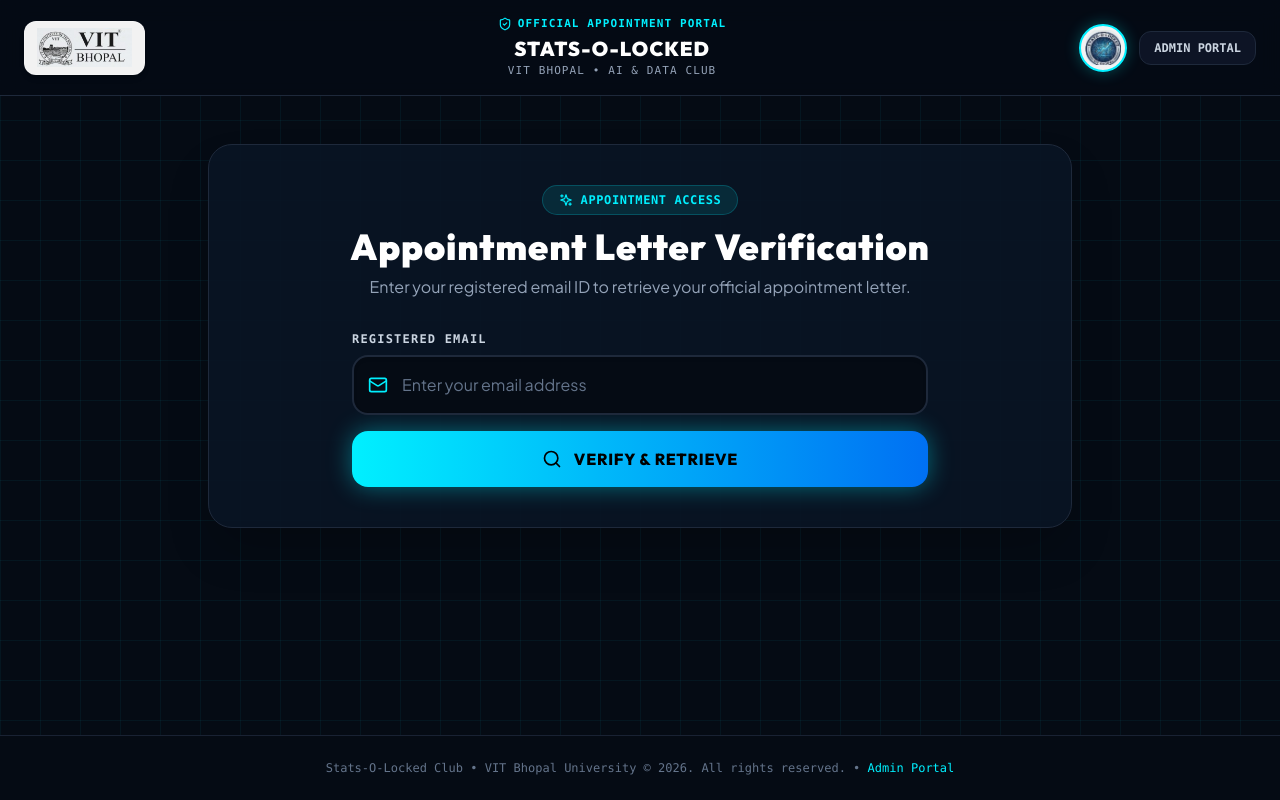
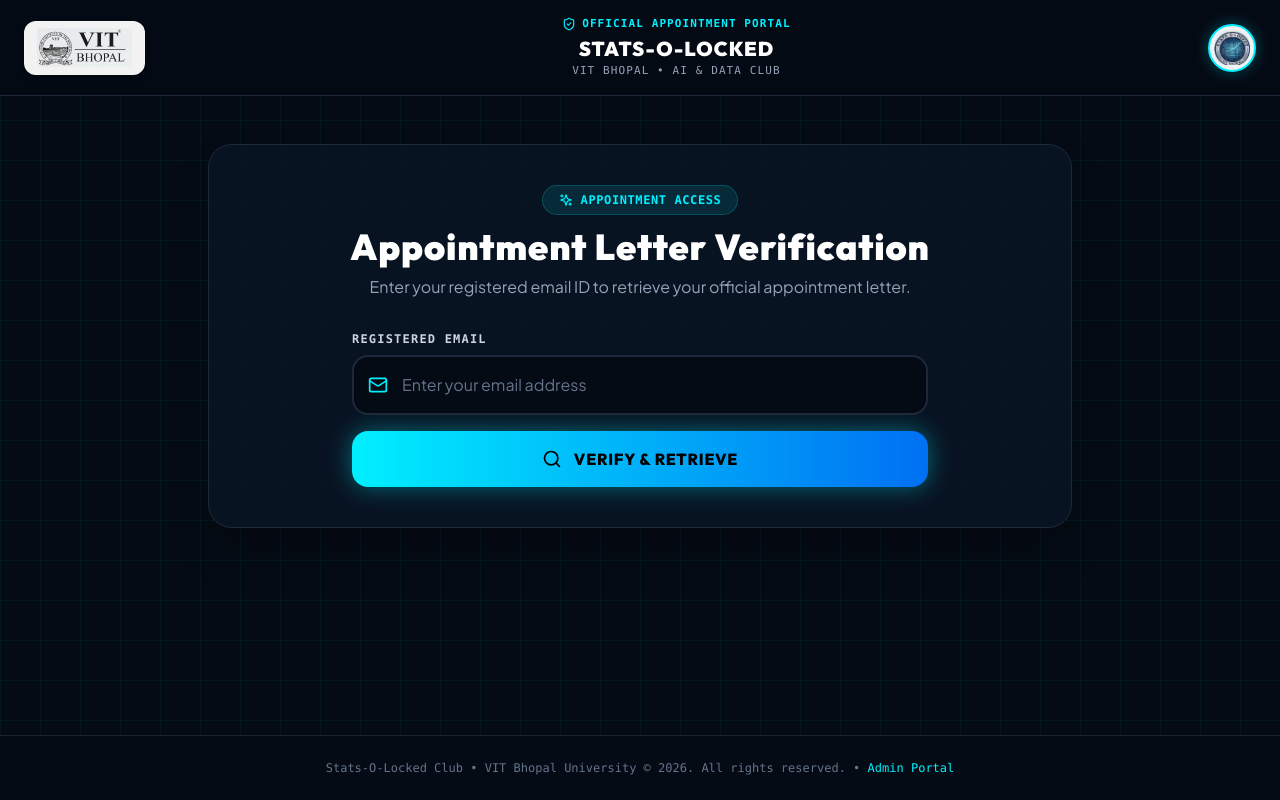
Before and after one commit to Monster-3-2/Club-OfferLetter-site, a React (Vite) app in the folder frontend/: page / in a window 1280 px wide. Both pictures are taken after a click on the button "WELCOME TO STATS-O-LOCKED". Built offline with nearby package versions, Linux system fonts and the light colour scheme; no server answers.

Commit message:
Update StudentPortal.tsx

```diff
--- a/frontend/src/components/StudentPortal.tsx
+++ b/frontend/src/components/StudentPortal.tsx
@@ -141,12 +141,7 @@
               />
             </div>
 
-            <button
-              onClick={onOpenAdmin}
-              className="hidden md:flex items-center gap-2 px-3.5 py-2 text-xs font-mono font-bold text-slate-300 hover:text-[#00F0FF] bg-slate-900/80 border border-slate-800 hover:border-[#00F0FF]/40 rounded-xl transition"
-            >
-              ADMIN PORTAL
-            </button>
+
           </div>
         </div>
       </header>
```
